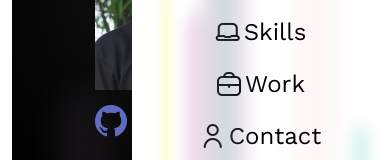
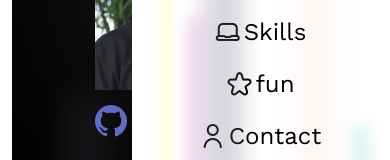
Before and after one commit to HarshJa1n/harshfolio, a React (Create React App) app: page / in a window 390 px wide. Both pictures are taken after a click on the element 366 px from the left and 27 px from the top of the page. Shown: the part 403-563 px from the top of the page. Built offline with nearby package versions, Linux system fonts and the light colour scheme.

Commit message:
minor update part 2

```diff
--- a/src/components/header/mobile/index.js
+++ b/src/components/header/mobile/index.js
@@ -20,7 +20,7 @@ function Mobile({ isOpen, setIsOpen }) {
         <div className="mobile-option">
           <a href="#work">
             {" "}
-            <i class="fi-rr-briefcase option-icon"></i>Work
+            <i class="fi fi-rr-star option-icon"></i>fun
           </a>
         </div>
         <div className="mobile-option">
```
